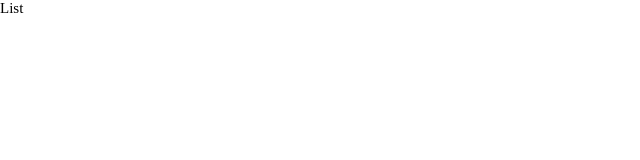
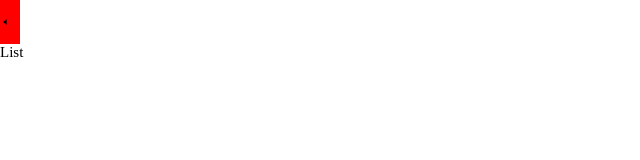
Before and after one commit to HumanJSEngine/project_budget, a React (Create React App) app: page / in a window 1280 px wide. Shown: the top 160 px of the page, without its empty margins (0-640 px from the left). Built offline with nearby package versions, Linux system fonts and the light colour scheme; a web font is replaced by a local one.

Commit message:
header작업 중

```diff
--- a/package.json
+++ b/package.json
@@ -8,6 +8,7 @@
         "react": "^18.2.0",
         "react-dom": "^18.2.0",
         "react-hook-form": "^7.43.1",
+        "react-icons": "^4.7.1",
         "react-redux": "^8.0.5",
         "react-router-dom": "^6.8.1",
         "react-scripts": "5.0.1",
--- a/src/App.js
+++ b/src/App.js
@@ -16,6 +16,7 @@ import Post from './pages/Post';
 import Write from './pages/Write';
 import GalleryList from './pages/GalleryList';
 import { useSelector } from 'react-redux';
+import Header from './components/Layout/Header';
 
 function App() {
     const [isLogin, setIsLogin] = useState(true);
@@ -24,6 +25,7 @@ function App() {
     return (
         <ThemeProvider theme={theme}>
             <GlobalStyle />
+            <Header />
             <Routes>
                 {isLogin && (
                     <Route
--- a/src/components/Layout/Header.js
+++ b/src/components/Layout/Header.js
@@ -1,7 +1,24 @@
 import React from 'react';
+import styled from 'styled-components';
+import colors from '../../styles/Theme';
+
+import HeaderBackButton from '../ui/HeaderBackButton';
+
+import Monthwrapper from './Monthwrapper';
+const Block = styled.header`
+    display: flex;
+    max-width: 360px;
+    height: 44px;
+`;
 
 const Header = () => {
-    return <div>헤더</div>;
+    return (
+        <Block>
+            <Monthwrapper>
+                <HeaderBackButton />
+            </Monthwrapper>
+        </Block>
+    );
 };
 
 export default Header;
--- /dev/null
+++ b/src/components/Layout/Monthwrapper.js
@@ -0,0 +1,13 @@
+import React from 'react';
+import styled from 'styled-components';
+
+const Wrapper = styled.div`
+    height: 100%;
+    display: flex;
+`;
+
+const Monthwrapper = (props) => {
+    return <Wrapper>{props.children}</Wrapper>;
+};
+
+export default Monthwrapper;
--- /dev/null
+++ b/src/components/ui/HeaderBackButton.js
@@ -0,0 +1,29 @@
+import React from 'react';
+import styled from 'styled-components';
+import { AiFillCaretLeft } from 'react-icons/ai';
+
+const HeaderBackButton = () => {
+    return (
+        <IconButton>
+            <AiFillCaretLeft />
+        </IconButton>
+    );
+};
+
+const IconButton = styled.button`
+    padding: 0;
+    border: none;
+    background: none;
+    background: red;
+    display: flex;
+    align-items: center;
+    justify-content: center;
+    padding: 10px;
+    margin-left: -10px;
+    svg {
+        width: 10px;
+        height: 8px;
+    }
+`;
+
+export default HeaderBackButton;
--- a/src/pages/List.js
+++ b/src/pages/List.js
@@ -1,7 +1,7 @@
 import React from 'react';
 
 const List = () => {
-  return <div>List</div>;
+    return <div>List</div>;
 };
 
 export default List;
--- a/src/styles/Theme.js
+++ b/src/styles/Theme.js
@@ -1,20 +1,20 @@
 const colors = {
-    Primary: '#466EDB',
-    Secondary: '#419FF2',
-    White: '#FEFEFE',
-    Success: '#72C54A',
-    Warning: '#EDB95E',
-    Error: '#E23636',
-    Info: '#4A90E2',
-    Gray100: '#F5F5F5',
-    Gray200: '#EEEEEE',
-    Gray300: '#E0E0E0',
-    Gray400: '#BDBDBD',
-    Gray500: '#9E9E9E',
-    Gray600: '#757575',
-    Gray700: '#616161',
-    Gray800: '#424242',
-    Gray900: '#212121',
+    primary: '#466EDB',
+    secondary: '#419FF2',
+    white: '#FEFEFE',
+    placeholder: '#949494',
+    success: '#72C54A',
+    warning: '#EDB95E',
+    error: '#E23636',
+    info: '#4A90E2',
+    gray100: '#F5F5F5',
+    gray200: '#EEEEEE',
+    gray300: '#E0E0E0',
+    gray400: '#BDBDBD',
+    gray500: '#9E9E9E',
+    gray600: '#757575',
+    gray700: '#616161',
+    gray800: '#424242',
+    gray900: '#212121',
 };
-
 export default colors;
```
Also changed, not shown: src/Main.js (+6 -10 lines), src/components/ui/HeaderFrontButton.js (added, +7 -0 lines), src/hooks/useGoBack.js (added, +13 -0 lines), 1 other file (tests, documents, lock files or other folders).
